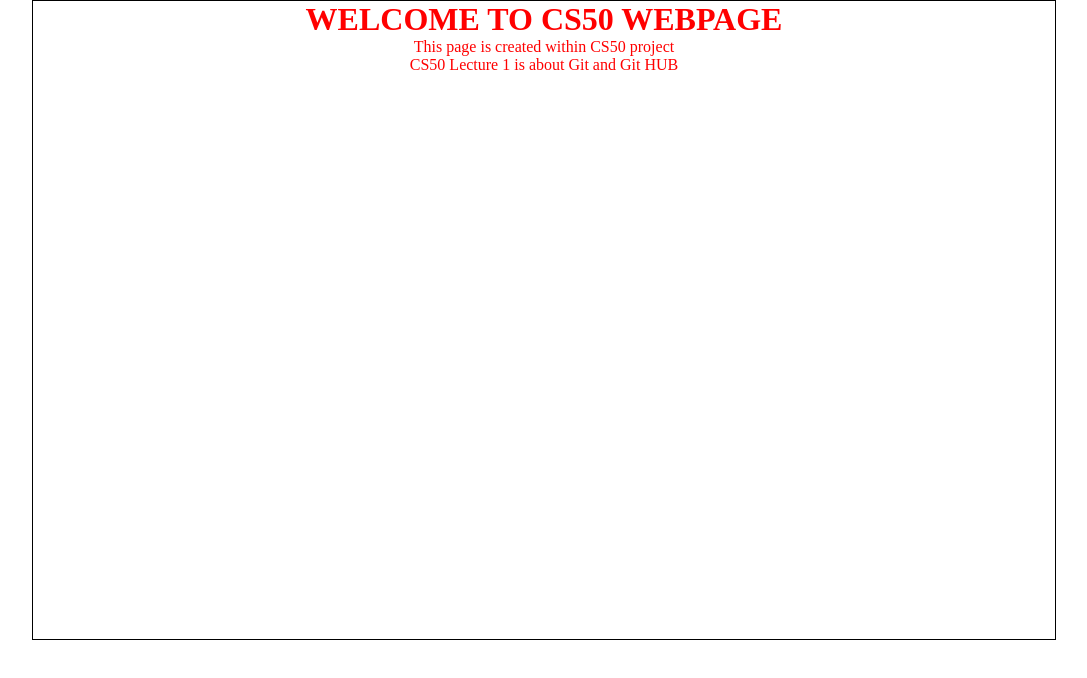
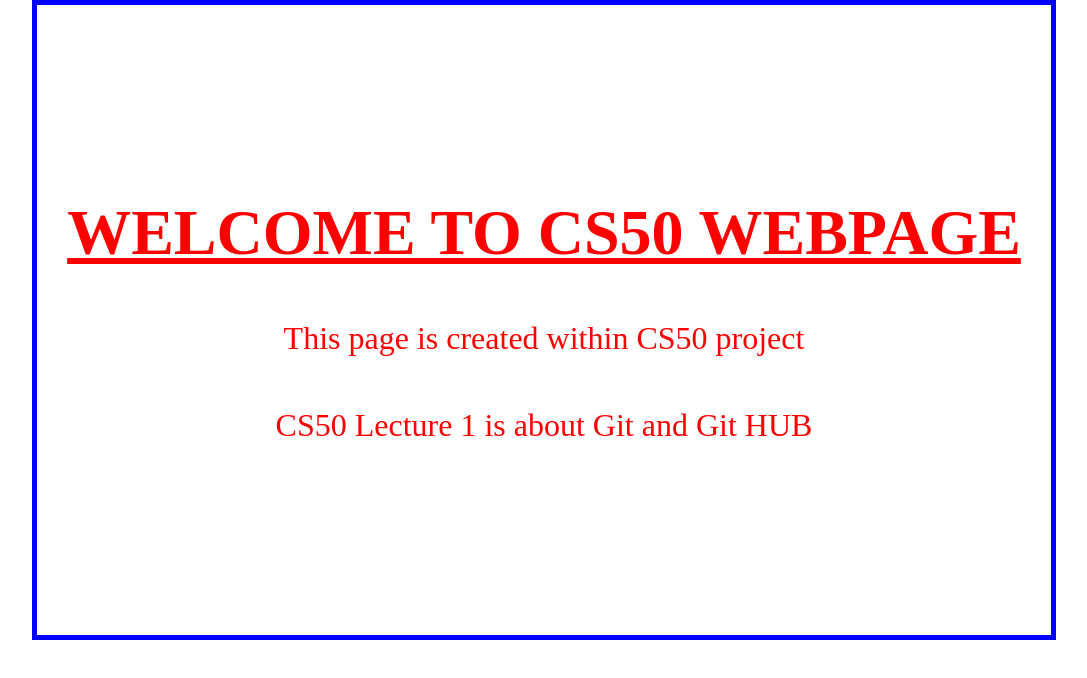
Before and after one commit to JamolhonAhmedov/CS50, a plain HTML site: page hello.html in a window 1280 px wide. Shown: the whole page, without its empty margins (96-1183 px from the left). Drawn offline with Linux system fonts and the light colour scheme.

Commit message:
initial styles done

```diff
--- a/hello.html
+++ b/hello.html
@@ -3,7 +3,7 @@
 <head>
   <meta charset="UTF-8">
   <meta name="viewport" content="width=device-width, initial-scale=1.0">
-  <link rel="stylesheet" href="/style.css">
+  <link rel="stylesheet" href="style.css">
   <title>TEST</title>
 </head>
 <body>
--- a/style.css
+++ b/style.css
@@ -5,22 +5,29 @@
 }
 
 .page-holder{
-  border: 1px, solid, #000;
+  border: 5px, solid, blue;
   width:80%;
   height:80vh;
+  margin: 0 auto;
+  display: flex;
+  flex-direction: column;
+  align-items: center;
+  justify-content: center;
+  gap:50px;
 }
 
 h1{
-  font-size: 2em;
+  font-size: 4em;
   font-weight: 800;
   color: red;
   text-align: center;
   align-items: center;
   text-transform: uppercase;
+  text-decoration: underline;
 }
 
 p{
-  font-size: 1em;
+  font-size: 2em;
   font-weight: 100;
   color: red;
   text-align: center;
```
